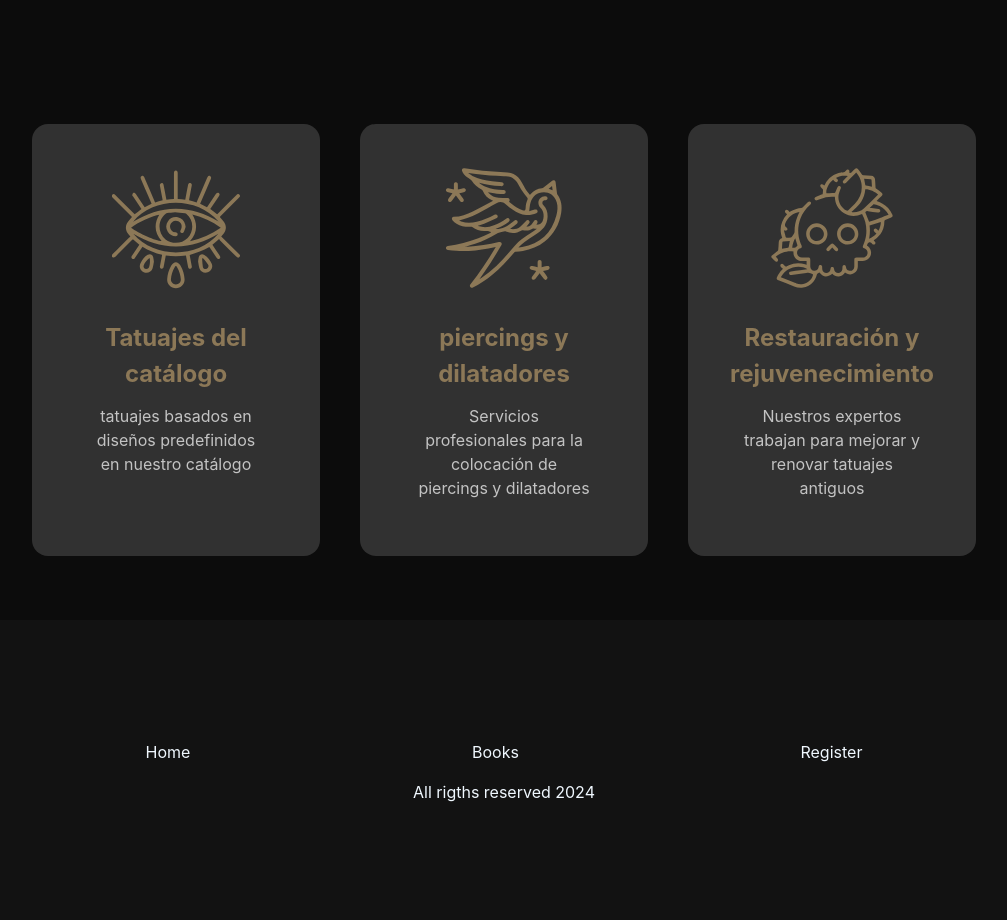
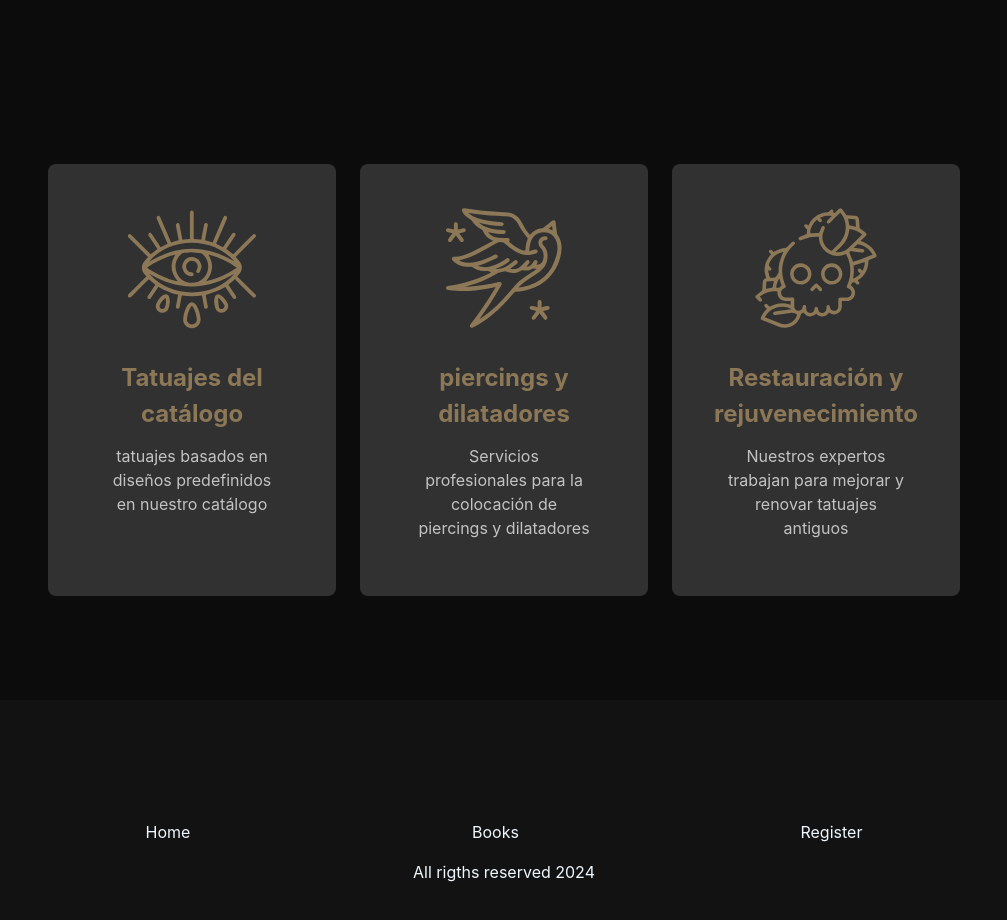
Before and after one commit to AbrahamEsc1911/FSD-FRONTEND-TATTOO-STUDIO, a React (Vite) app: page /home in a window 1280 px wide. Shown: the part 1180-2100 px from the top of the page, without its empty margins (136-1143 px from the left). Built offline with nearby package versions, Linux system fonts and the light colour scheme.

Commit message:
updated: css spaces ajustament

```diff
--- a/src/components/CServicesCard/CServicesCard.css
+++ b/src/components/CServicesCard/CServicesCard.css
@@ -4,7 +4,7 @@
     height: 27rem;
 
     background-color: rgb(49, 49, 49);
-    border-radius: 1rem;
+    border-radius: 0.5rem;
 
     display: flex;
     flex-direction: column;
--- a/src/views/Home/Home.css
+++ b/src/views/Home/Home.css
@@ -51,7 +51,7 @@
 
 .home-services-section {
     width: 100vw;
-    height: 70vh;
+    height: 80vh;
 
     display: flex;
     justify-content: space-evenly;
@@ -62,8 +62,10 @@
 }
 
 .services-card-space {
-    width: 80vw;
-    height: 50vh;
+    width: 75vw;
+    height: 65vh;
+
+    /* background-color: aquamarine; */
 
     display: flex;
     justify-content: space-evenly;
```
